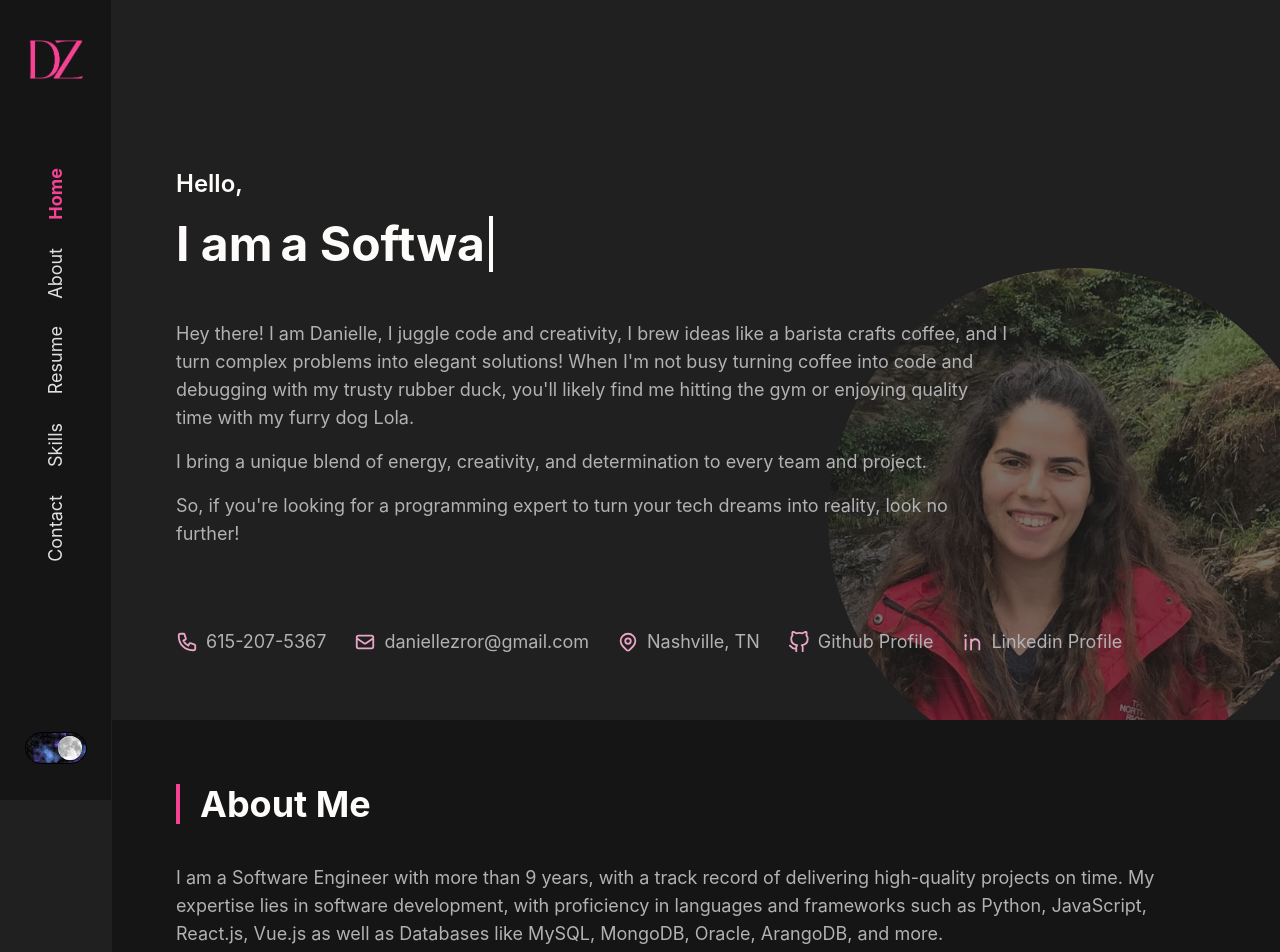
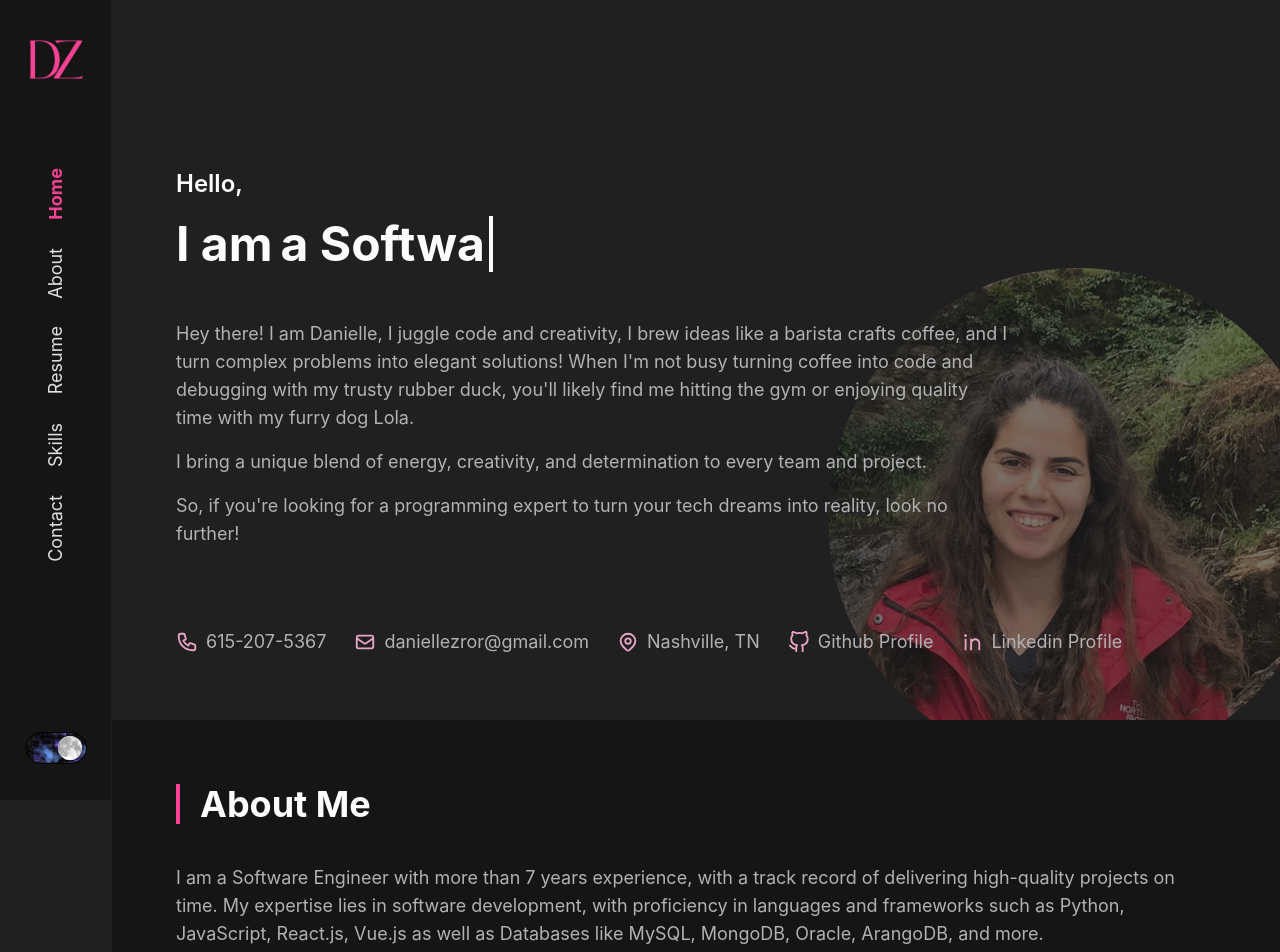
Before and after one commit to DanielleZror/DanielleZror.github.io, a React (Create React App) app: page / in a window 1280 px wide. Shown: the top 952 px of the page. Built offline with nearby package versions, Linux system fonts and the light colour scheme.

Commit message:
fix about text

```diff
--- a/src/components/About.tsx
+++ b/src/components/About.tsx
@@ -40,7 +40,7 @@ export default function About() {
                 <img src="Profile.png" alt="Profile" />
             </div>
             <h5 className="mb-4">
-                I am a Software Engineer with more than 9 years, with a track record of delivering high-quality projects on time. My expertise lies in software development, with proficiency in languages and frameworks such as Python, JavaScript, React.js, Vue.js as well as Databases like MySQL, MongoDB, Oracle, ArangoDB, and more.
+                I am a Software Engineer with more than 7 years experience, with a track record of delivering high-quality projects on time. My expertise lies in software development, with proficiency in languages and frameworks such as Python, JavaScript, React.js, Vue.js as well as Databases like MySQL, MongoDB, Oracle, ArangoDB, and more.
             </h5>
             <h5 className="mb-4">
                 My strong problem-solving skills and attention to detail have enabled me to identify and resolve complex technical challenges efficiently throughout the years. I'm highly motivated, and technology-driven, and possess a keen aptitude for self-learning. I have led multiple software projects from conception to deployment, collaborating closely with cross-functional teams to exceed customer expectations.
```
